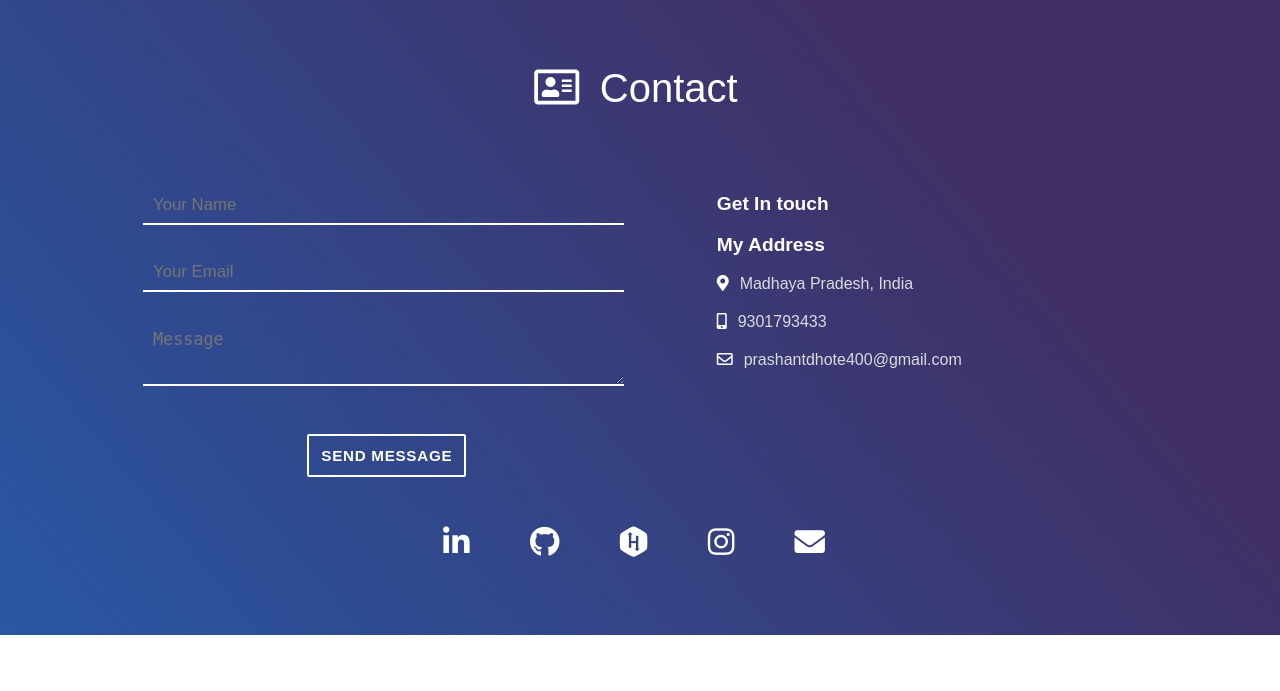
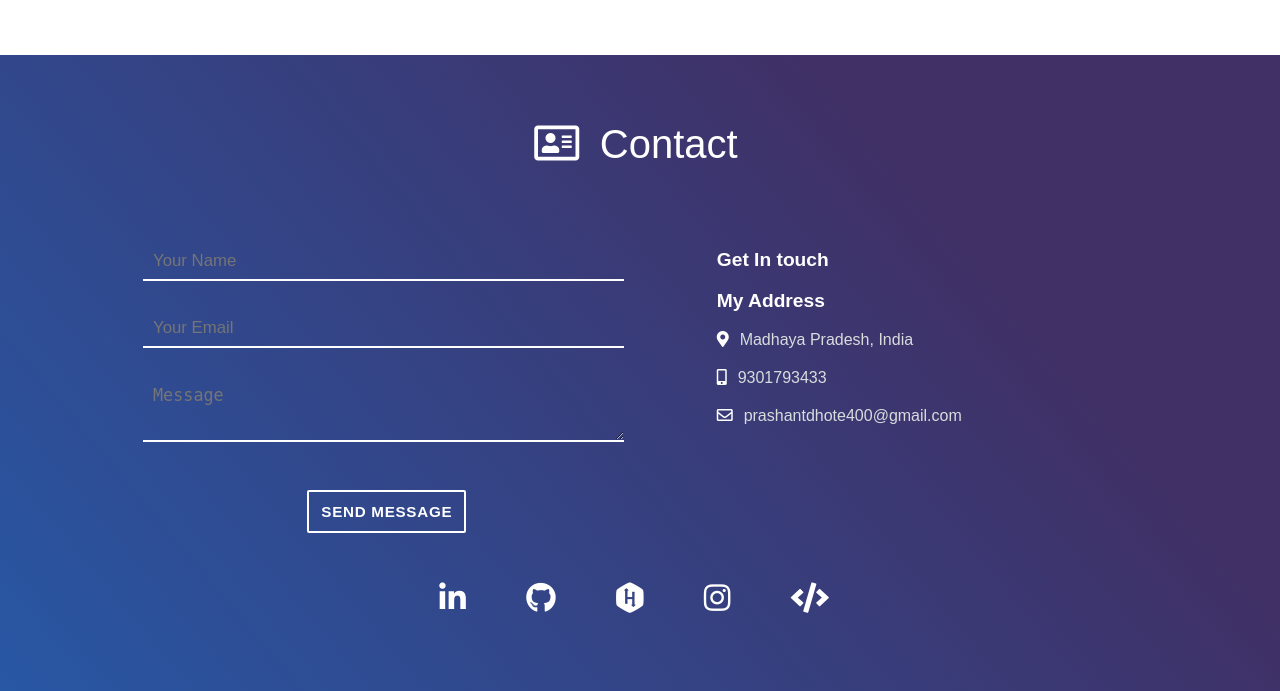
Before and after one commit to prashant744/prashantdhote, a PHP site: page / in a window 1280 px wide. Shown: the part 3825-4516 px from the top of the page. Before the commit the page ends 4460 px from the top, so only its background shows below. Run offline with PHP 8.4, Linux system fonts and the light colour scheme; some libraries are stand-ins or nearby versions.

Commit message:
fourth commit

```diff
--- a/prashant.css
+++ b/prashant.css
@@ -129,7 +129,7 @@ section:nth-child(2n + 1) {
     height: 15rem;
     width: 15rem;
     margin: auto;
-    margin-top: -17vh;
+    margin-top: -10vh;
 }
 
 #my-image img {
--- a/prashant.html
+++ b/prashant.html
@@ -69,8 +69,10 @@
                         </a>
                     </li>
                     <li>
-                        <a href="https://www.codechef.com/users/prashant_74" target="_blank">
-                            <i class="fa fa-envelope"></i>
+                        <a href="https://leetcode.com/prashant_74/" target="_blank">
+                            <i class="fa fa-code"></i>
+                            <!-- <i class="fa fa-envelope"></i> -->
+
                         </a>
                     </li>
                 </ul>
@@ -423,8 +425,8 @@
                         </a>
                     </li>
                     <li>
-                        <a href="https://www.codechef.com/users/prashant_74" target="_blank">
-                            <i class="fa fa-envelope"></i>
+                        <a href="https://leetcode.com/prashant_74/" target="_blank">
+                            <i class="fa fa-code"></i>
                         </a>
                     </li>
 
```
